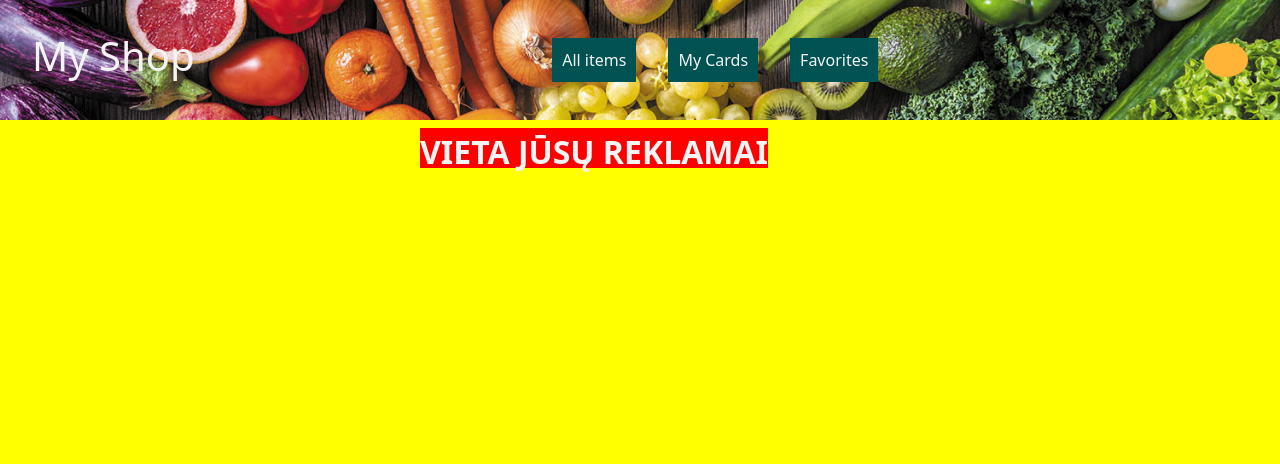
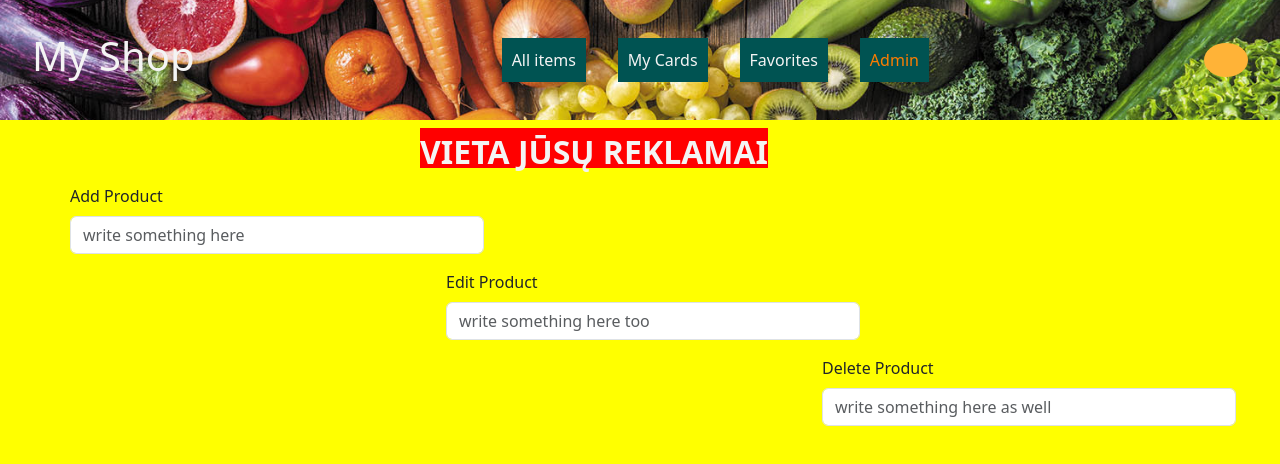
Before and after one commit to pauliusgin/react-shop, a React (Create React App) app: page /admin in a window 1280 px wide. Shown: the top 464 px of the page. Built offline with nearby package versions, Linux system fonts and the light colour scheme; no server answers.

Commit message:
feat: add admin panel

```diff
--- a/src/App.jsx
+++ b/src/App.jsx
@@ -5,6 +5,7 @@ import Navbar from "./components/navbar/Navbar.jsx";
 import Main from "./components/main/Main.jsx";
 import { MyCards } from "./components/MyCards/MyCards.jsx";
 import { Favorites } from "./components/favorites/Favorites.jsx";
+import { Admin } from "./components/admin/admin.jsx";
 // styles
 import "./App.scss";
 
@@ -15,7 +16,8 @@ function App() {
 			<Routes>
 				<Route path="/" element={<Main />} />
 				<Route path="/my-cards" element={<MyCards />} />
-				<Route path="favorites" element={<Favorites />} />
+				<Route path="/favorites" element={<Favorites />} />
+				<Route path="/admin" element={<Admin />} />
 			</Routes>
 		</>
 	);
--- /dev/null
+++ b/src/components/admin/admin.jsx
@@ -0,0 +1,53 @@
+import { faDownLeftAndUpRightToCenter } from "@fortawesome/free-solid-svg-icons";
+import React from "react";
+import Form from "react-bootstrap/Form";
+import Row from "react-bootstrap/Row";
+import Col from "react-bootstrap/Col";
+
+function Admin() {
+	function handleSubmit() {
+		console.log("Submit");
+	}
+
+	return (
+		<div className="container ">
+			<Form noValidate onSubmit={handleSubmit}>
+				<Row className="mb-3 justify-content-start">
+					<Form.Group as={Col} md="4" controlId="validationCustom01">
+						<Form.Label>Add Product</Form.Label>
+						<Form.Control
+							required
+							type="text"
+							placeholder="write something here"
+						/>
+						<Form.Control.Feedback>Looks good!</Form.Control.Feedback>
+					</Form.Group>
+				</Row>
+				<Row className="mb-3 justify-content-center">
+					<Form.Group as={Col} md="4" controlId="validationCustom01">
+						<Form.Label>Edit Product</Form.Label>
+						<Form.Control
+							required
+							type="text"
+							placeholder="write something here too"
+						/>
+						<Form.Control.Feedback>Looks good!</Form.Control.Feedback>
+					</Form.Group>
+				</Row>
+				<Row className="mb-3 justify-content-end">
+					<Form.Group as={Col} md="4" controlId="validationCustom01">
+						<Form.Label>Delete Product</Form.Label>
+						<Form.Control
+							required
+							type="text"
+							placeholder="write something here as well"
+						/>
+						<Form.Control.Feedback>Looks good!</Form.Control.Feedback>
+					</Form.Group>
+				</Row>
+			</Form>
+		</div>
+	);
+}
+
+export { Admin };
--- a/src/components/navbar/Navbar.jsx
+++ b/src/components/navbar/Navbar.jsx
@@ -1,7 +1,6 @@
 import React from "react";
 import { NavLink } from "react-router-dom";
 import "./navbar.scss";
-// import { faTruckLoading } from "@fortawesome/free-solid-svg-icons";
 import { User } from "../user/User";
 
 function Navbar() {
@@ -13,10 +12,13 @@ function Navbar() {
 					<NavLink to="/">All items</NavLink>
 				</li>
 				<li>
-					<NavLink to="my-cards">My Cards</NavLink>
+					<NavLink to="/my-cards">My Cards</NavLink>
 				</li>
 				<li>
-					<NavLink to="favorites">Favorites</NavLink>
+					<NavLink to="/favorites">Favorites</NavLink>
+				</li>
+				<li>
+					<NavLink to="/admin">Admin</NavLink>
 				</li>
 			</ul>
 			<User />
```
Also changed, not shown: src/components/admin/Admin.scss (added).
